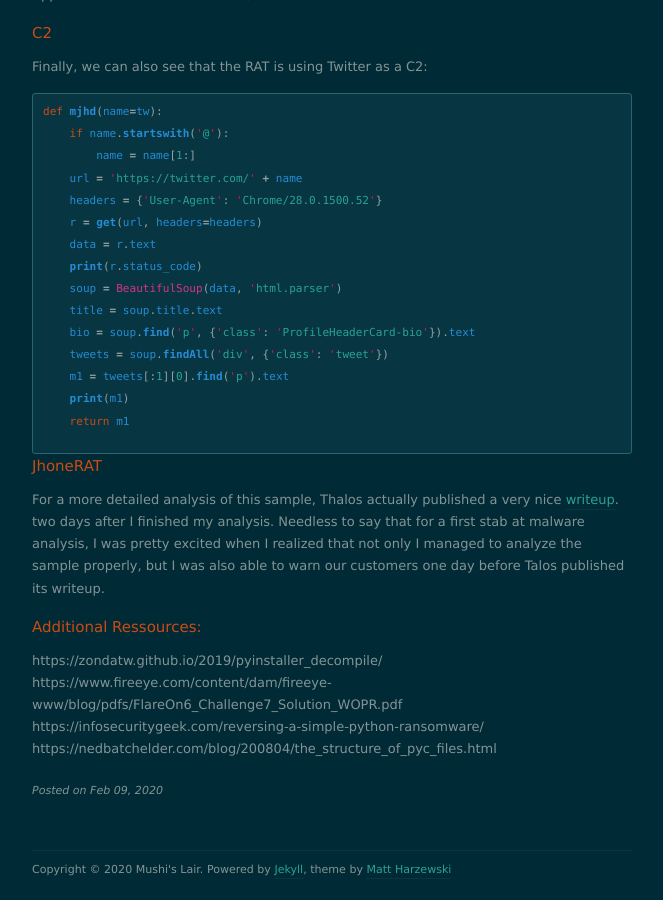
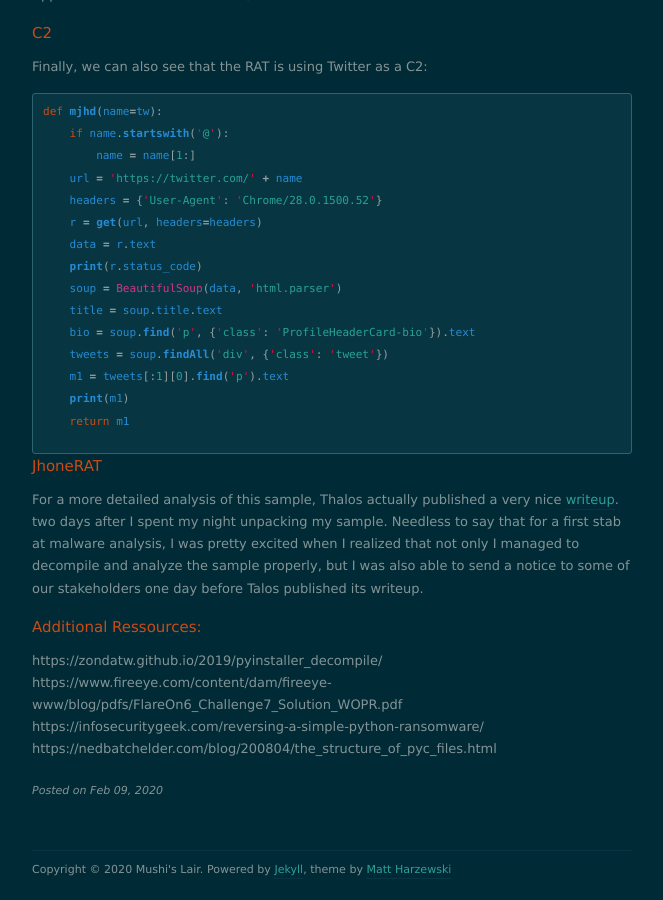
Before and after one commit to Mushi-mushi/mushi-mushi.github.io, a Jekyll site: the page built from _posts/2020-02-09-a-new-foe-has-appeared.markdown, in a window 1280 px wide and 900 px high, scrolled down 6576 px. Shown: the whole window, without its empty margins (308-971 px from the left). Built offline with Jekyll 4.4.1, drawn with Linux system fonts in a browser that asks for light colours; nearby versions of some CDN libraries; comment, search, counter and statistics services are not loaded.

Commit message:
Update 2020-02-09-a-new-foe-has-appeared.markdown

```diff
--- a/_posts/2020-02-09-a-new-foe-has-appeared.markdown
+++ b/_posts/2020-02-09-a-new-foe-has-appeared.markdown
@@ -195,7 +195,7 @@ def mjhd(name=tw):
 
 JhoneRAT
 --------
-For a more detailed analysis of this sample, Thalos actually published a very nice [writeup][link5]. two days after I finished my analysis. Needless to say that for a first stab at malware analysis, I was pretty excited when I realized that not only I managed to analyze the sample properly, but I was also able to warn our customers one day before Talos published its writeup.
+For a more detailed analysis of this sample, Thalos actually published a very nice [writeup][link5]. two days after I spent my night unpacking my sample. Needless to say that for a first stab at malware analysis, I was pretty excited when I realized that not only I managed to decompile and analyze the sample properly, but I was also able to send a notice to some of our stakeholders one day before Talos published its writeup.
 
 Additional Ressources:
 ----------------------
```
